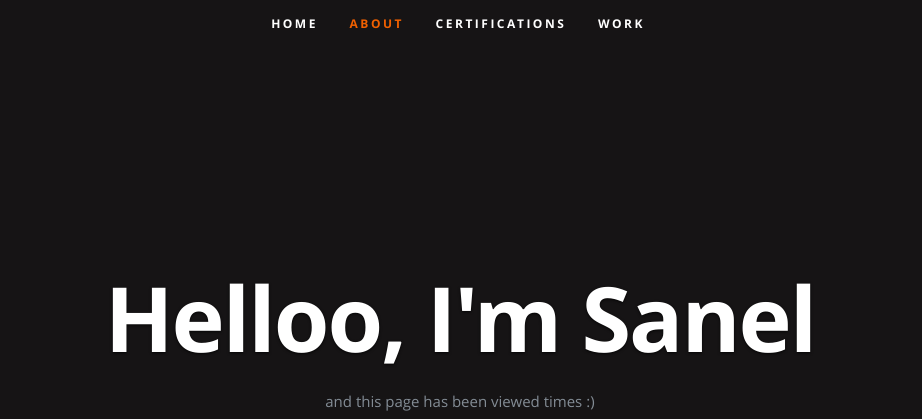
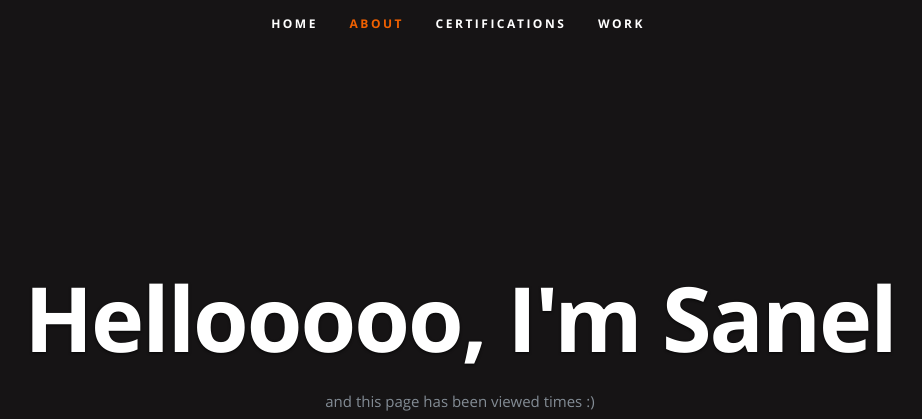
Before and after one commit to sanelpihic/azure-resume, a plain HTML site: page frontend/index.html in a window 1280 px wide. Shown: the top 419 px of the page, without its empty margins (182-1104 px from the left). Drawn offline with nearby package versions, Linux system fonts and the light colour scheme; no server answers.

Commit message:
testing sp only.

```diff
--- a/frontend/index.html
+++ b/frontend/index.html
@@ -57,7 +57,7 @@
 
       <div class="row banner">
          <div class="banner-text">
-            <h1 class="responsive-headline">Helloo, I'm Sanel</h1>
+            <h1 class="responsive-headline">Hellooooo, I'm Sanel</h1>
 
             <p>and this page has been viewed <a id="counter"></a> times :) </p>
             <ul class="social">
```
